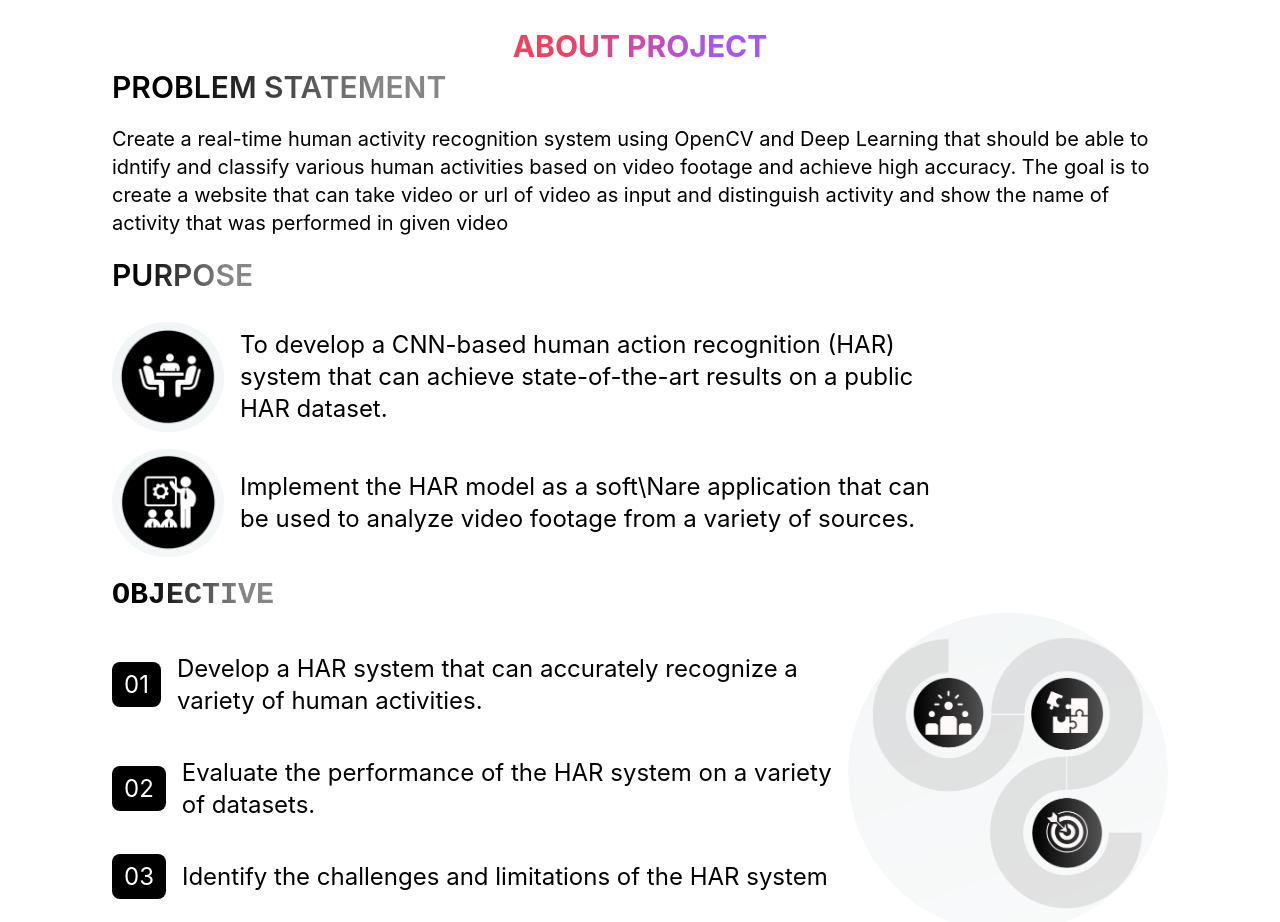
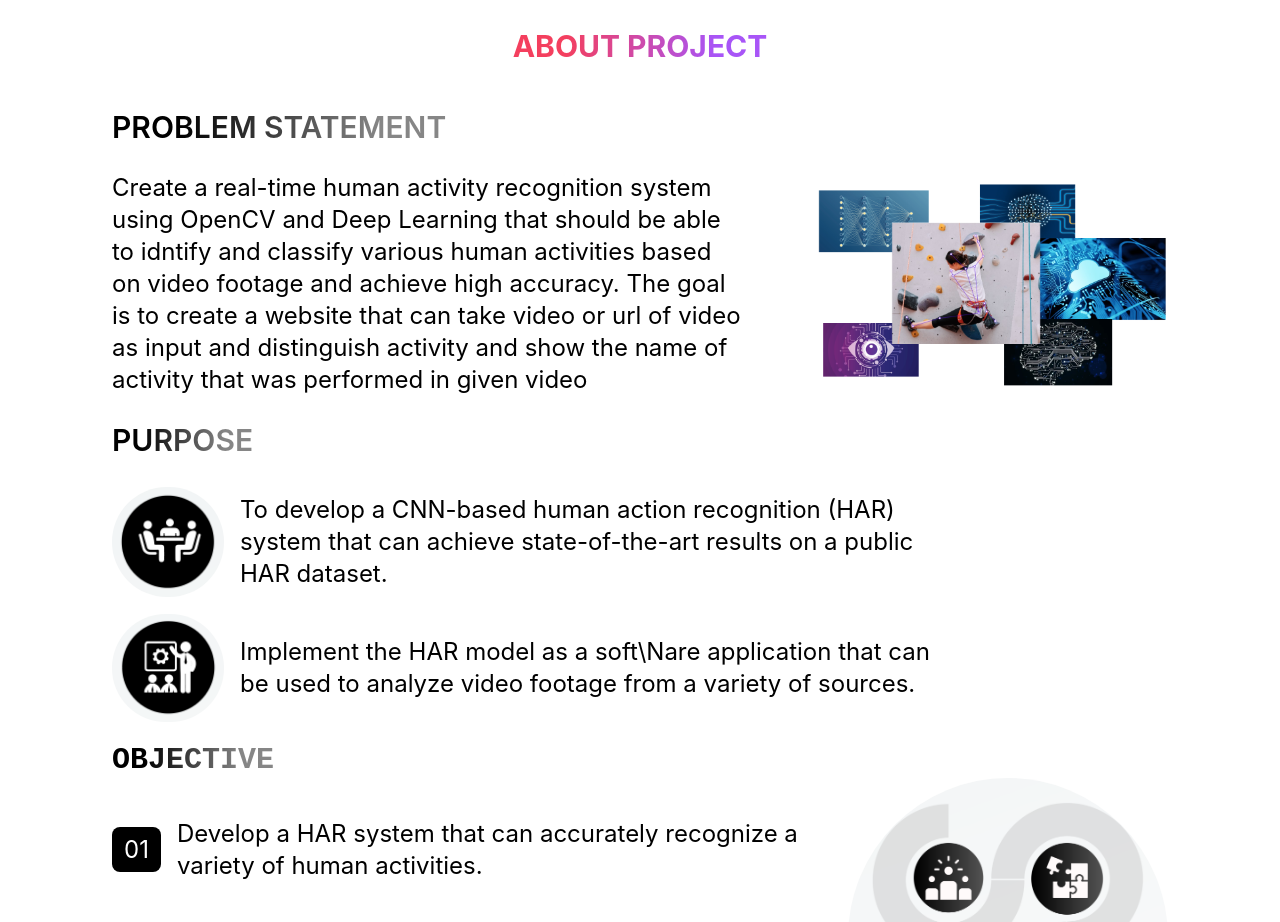
Before and after one commit to Harsh064/Human-Activity-Recognition, a React (Create React App) app in the folder client/: page / in a window 1280 px wide. Shown: the part 640-1562 px from the top of the page. Built offline with nearby package versions, Linux system fonts and the light colour scheme; no server answers.

Commit message:
Modify design of about project

```diff
--- a/client/src/components/Home.js
+++ b/client/src/components/Home.js
@@ -11,6 +11,7 @@ import emailIcon from '../assets/email.png';
 import objectives from '../assets/objectives.png';
 import purpose1 from '../assets/purpose1.png';
 import purpose2 from '../assets/purpose2.png';
+import harProblem from '../assets/HARproblem.png';
 
 export default function Home() {
   return (
@@ -43,16 +44,19 @@ export default function Home() {
       <hr id='about' className='border-none pb-8' />
 
       <div className='p-28 pt-16 pb-16'>
-        <div className='flex justify-center'><h2>ABOUT PROJECT</h2></div>
+        <div className='flex justify-center mb-10'><h2>ABOUT PROJECT</h2></div>
         <h4 className='text-3xl font-semibold'>PROBLEM STATEMENT</h4>
-        <p className='my-5 text-xl'>
-          Create a real-time human activity recognition system using OpenCV and Deep Learning that should be able to idntify
-          and classify various human activities based on video footage and achieve high accuracy. The goal is to create a website
-          that can take video or url of video as input and distinguish activity and show the name of activity that was performed
-          in given video
-        </p>
+        <div className='flex justify-between items-center my-5 text-2xl'>
+          <p className='w-3/5'>
+            Create a real-time human activity recognition system using OpenCV and Deep Learning that should be able to idntify
+            and classify various human activities based on video footage and achieve high accuracy. The goal is to create a website
+            that can take video or url of video as input and distinguish activity and show the name of activity that was performed
+            in given video
+          </p>
+          <img src={harProblem} alt="" className='w-1/3' />
+        </div>
         <h4 className='text-3xl font-semibold'>PURPOSE</h4>
-        <p className='my-5'>
+        <div className='my-5'>
           <div className='text-2xl'>
             <div className='flex items-center my-2'>
               <img src={purpose1} alt="" className='w-28 rounded-full' />
@@ -63,7 +67,7 @@ export default function Home() {
               <p className='w-2/3 m-4'>Implement the HAR model as a soft\Nare application that can be used to analyze video footage from a variety of sources. </p>
             </div>
           </div>
-        </p>
+        </div>
         <h4 className='text-3xl font-semibold' style={{fontFamily: 'monospace'}}>OBJECTIVE</h4>
         <div className='grid grid-flow-col place-items-center'>
           <div className='text-2xl'>
--- a/client/src/components/Main.js
+++ b/client/src/components/Main.js
@@ -92,17 +92,17 @@ export default function Main({ video, setVideo, alert, setAlert, processingStatu
         <input onClick={(e) => setActivity(e.target.value)} type="radio" name="activity" id="gym" value={0} className='w-0 h-0 hidden' />
         <label htmlFor="gym" className={`flex items-center mx-2 rounded text-white ${activity === '0' ? 'bg-slate-500' : 'bg-slate-400'}`}>
           <img src={gymIcon} alt="" className='w-10' />
-          <p className='pr-2 py-2'>Gym</p>
+          <p className='pr-2 py-2'>Gym Activity</p>
         </label>
         <input onClick={(e) => setActivity(e.target.value)} type="radio" name="activity" id="musical" value={1} className='w-0 h-0 hidden' />
         <label htmlFor="musical" className={`flex items-center mx-2 rounded text-white ${activity === '1' ? 'bg-slate-500' : 'bg-slate-400'}`}>
           <img src={musicalIcon} alt="" className='w-10' />
-          <p className='pr-2 py-2'>Musical</p>
+          <p className='pr-2 py-2'>Musical Activity</p>
         </label>
         <input onClick={(e) => setActivity(e.target.value)} type="radio" name="activity" id="olympic" value={2} className='w-0 h-0 hidden' />
         <label  htmlFor="olympic" className={`flex items-center mx-2 rounded text-white ${activity === '2' ? 'bg-slate-500' : 'bg-slate-400'}`}>
           <img src={olympicIcon} alt="" className='w-10' />
-          <p className='pr-2 py-2'>Olympic</p>
+          <p className='pr-2 py-2'>Olympic Games</p>
         </label>
       </div>
     </div>
```
Also changed, not shown: client/src/assets/HARproblem.png (added).
